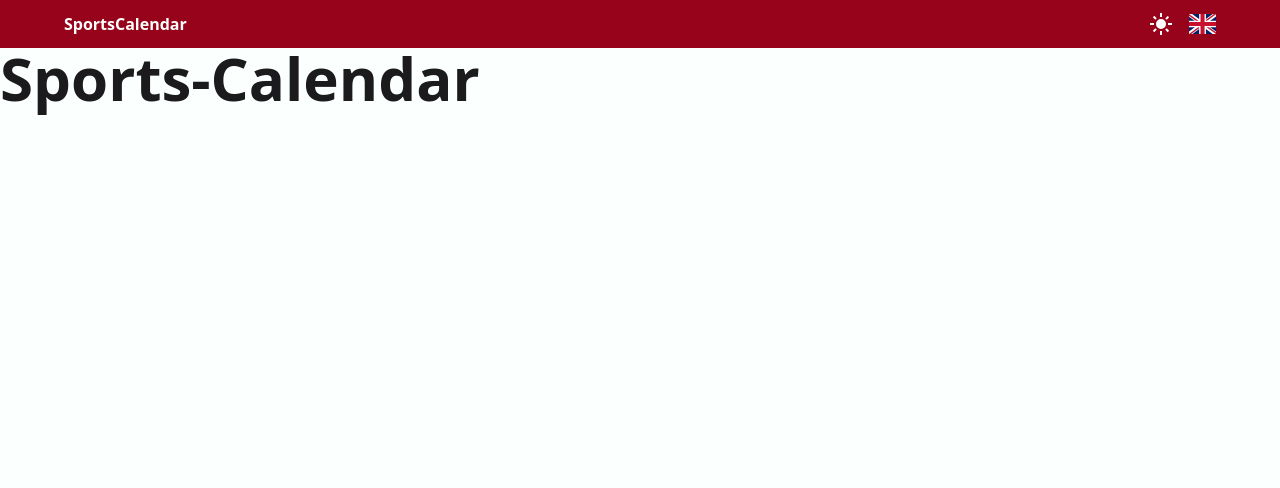
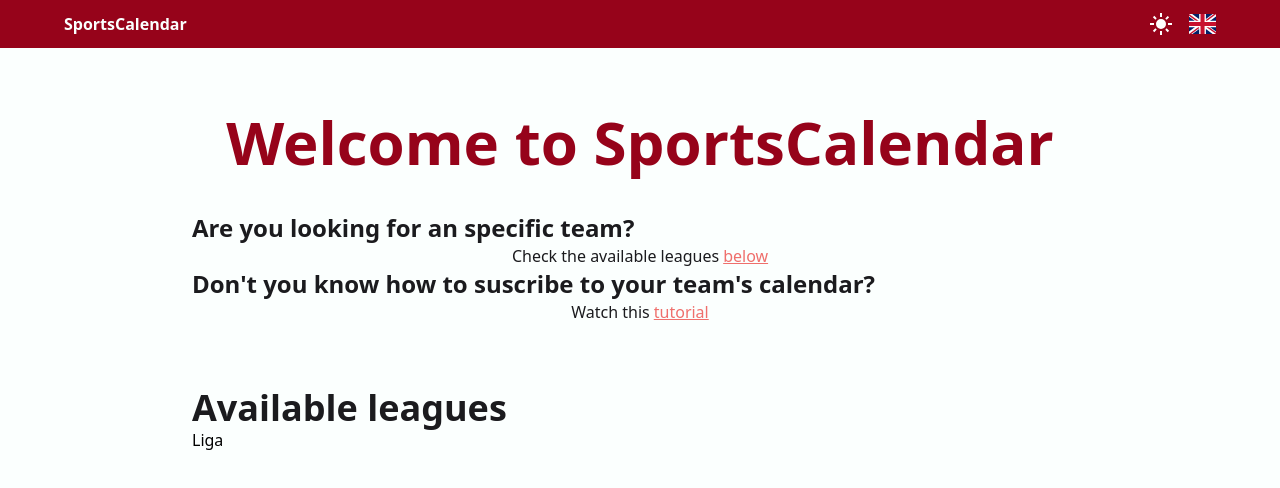
Before and after one commit to PulidoLuciano/sports-calendar, a Next.js app: page / in a window 1280 px wide. Shown: the top 488 px of the page. Built offline with nearby package versions, Linux system fonts and the light colour scheme.

Commit message:
Design main page header

```diff
--- a/src/app/page.js
+++ b/src/app/page.js
@@ -1,7 +1,32 @@
+import A from "@/components/a";
+import H1 from "@/components/h1";
+import H2 from "@/components/h2";
+import H3 from "@/components/h3";
+import LeagueButton from "@/components/leagueButton";
+import P from "@/components/p";
+
 export default function Home() {
   return (
-    <main>
-      <h1 className="text-black dark:text-white">Sports-Calendar</h1>
-    </main>
+    <>
+      <header className="p-3 lg:p-0 my-16 mx-auto max-w-4xl">
+        <H1 text={"welcome"} className={"text-primary text-center pb-10"}/>
+        <H3 text={"looking"} className={"pb-2 text-center"}/>
+        <div className="flex gap-1 justify-center">
+          <P text={"check"}/>
+          <A text={"below"} href={"#leagues"} className={"text-secondary underline md:text-center"}/>
+        </div>
+        <H3 text={"notKnow"} className={"text-center pb-2"}/>
+        <div className="flex gap-1 justify-center">
+          <P text={"watch"}/>
+          <A text={"tutorial"} href={"#tutorial"} className={"text-secondary underline md:text-center"}/>
+        </div>
+      </header>
+      <section className="p-3 lg:p-0 mx-auto max-w-4xl" id="leagues">
+        <H2 text={"available"}/>
+        <div>
+          <LeagueButton></LeagueButton>
+        </div>
+      </section>
+    </>
   );
 }
--- /dev/null
+++ b/src/components/leagueButton.jsx
@@ -0,0 +1,5 @@
+export default function LeagueButton(){
+    return(
+        <div>Liga</div>
+    )
+}
--- a/src/components/p.jsx
+++ b/src/components/p.jsx
@@ -3,10 +3,10 @@
 import { useContext } from "react";
 import { LanguageContext } from "./LanguageProvider";
 
-export default function P({text}){
+export default function P({text, className}){
     const languageContext = useContext(LanguageContext);
 
     return(
-        <p>{languageContext.text[text]}</p>
+        <p className={className}>{languageContext.text[text]}</p>
     )
 }
--- a/src/utils/languages/english.js
+++ b/src/utils/languages/english.js
@@ -1,3 +1,10 @@
 export default{
-    test: "This is a test"
+    welcome: "Welcome to SportsCalendar",
+    looking: "Are you looking for an specific team?",
+    check: "Check the available leagues ",
+    below: "below",
+    notKnow: "Don't you know how to suscribe to your team's calendar?",
+    watch: "Watch this",
+    tutorial: "tutorial",
+    available: "Available leagues"
 }
--- a/src/utils/languages/spanish.js
+++ b/src/utils/languages/spanish.js
@@ -1,3 +1,11 @@
 export default {
-    test: "Esto es un test"
+    welcome: "Bienvenido a SportsCalendar",
+    looking: "¿Buscas algún equipo en específico?",
+    check: "Mira las ligas disponibles ",
+    below: "abajo",
+    notKnow: "¿No sabes cómo suscribirte al calendario de tu equipo?",
+    watch: "Mira este",
+    tutorial: "tutorial",
+    available: "Ligas disponibles",
+
 }
```
